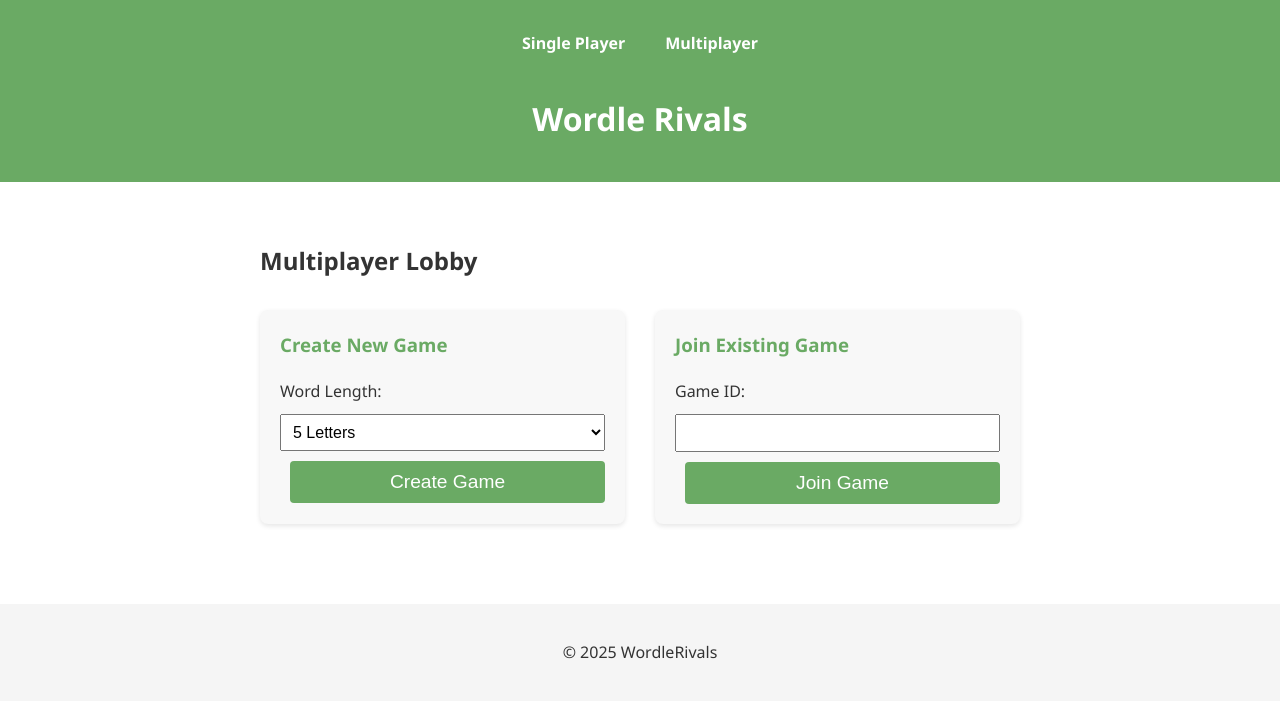
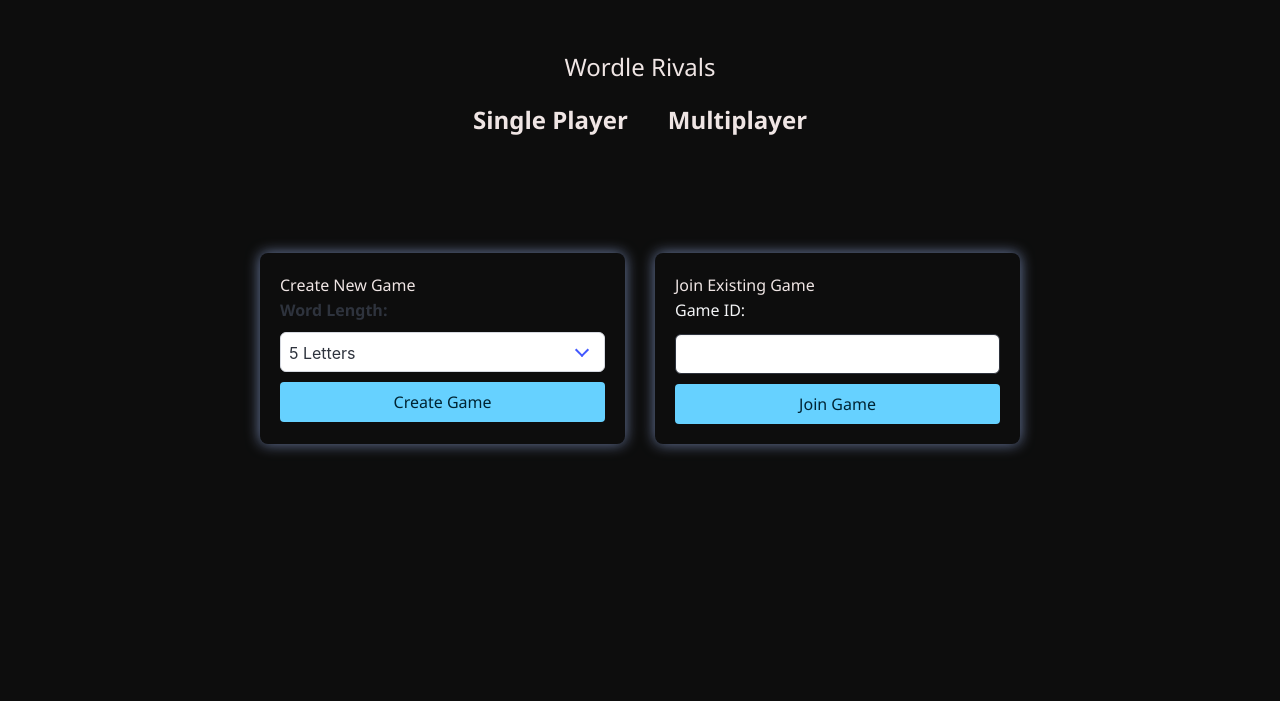
Before and after one commit to reivelrei/WordleRivals, a Flask app: page /multiplayer in a window 1280 px wide. Shown: the top 701 px of the page. Run offline with Flask 3, Linux system fonts and the light colour scheme; some libraries are stand-ins or nearby versions.

Commit message:
feat: Adjustment of the appearance for the single and multiplayer game pages

```diff
--- a/app/static/style.css
+++ b/app/static/style.css
@@ -1,17 +1,25 @@
 /* Base Styles */
+html {
+    background: #0d0d0d;
+}
+
 body {
     font-family: 'Segoe UI', Tahoma, Geneva, Verdana, sans-serif;
     margin: 0;
     padding: 0;
     line-height: 1.6;
     color: #333;
+    background: #0d0d0d;
 }
 
 header {
-    background: #6aaa64;
-    color: white;
-    padding: 1rem 0;
+    color: #efe5e4;
+    padding: 3rem 0;
     text-align: center;
+}
+
+header h1 {
+    font-size: 1.5rem;
 }
 
 nav {
@@ -22,7 +30,8 @@ nav {
 }
 
 nav a {
-    color: white;
+    color: #efe5e4;
+    font-size: 1.5rem;
     text-decoration: none;
     font-weight: bold;
     padding: 5px 10px;
@@ -39,27 +48,24 @@ main {
     padding: 20px;
 }
 
-footer {
-    text-align: center;
-    padding: 20px;
-    background: #f5f5f5;
-    margin-top: 40px;
-}
-
 /* Game Container */
 .game-container,
 .multiplayer-lobby,
 .multiplayer-game {
-    max-width: 800px;
+    max-width: 1000px;
     margin: 0 auto;
-    padding: 20px;
+}
+
+.game-container {
+    margin: auto;
+    text-align: center;
 }
 
 .guess-counter {
     font-size: 1.2em;
     margin: 15px 0;
     font-weight: bold;
-    color: #555;
+    color: #efe5e4;
 }
 
 /* Grid & Tiles */
@@ -125,29 +131,24 @@ footer {
 
 .submit-button,
 .lobby-options button {
-    padding: 10px 20px;
-    font-size: 1.2rem;
-    background: #6aaa64;
-    color: white;
     border: none;
     border-radius: 4px;
     cursor: pointer;
-    margin-left: 10px;
 }
+
 
 /* Result Screens */
 .result-container {
     display: flex;
     justify-content: center;
     align-items: center;
-    min-height: 70vh;
+    min-height: 50vh;
+    color: #efe5e4;
 }
 
 .result-box {
-    background: white;
     padding: 30px;
     border-radius: 10px;
-    box-shadow: 0 4px 10px rgba(0, 0, 0, 0.1);
     max-width: 400px;
     width: 100%;
     text-align: center;
@@ -216,11 +234,12 @@ footer {
     grid-template-columns: 1fr 1fr;
     gap: 30px;
     margin-top: 30px;
+    filter: drop-shadow(0px 0px 7px #7182a9);
 }
 
 .create-game,
 .join-game {
-    background: #f8f8f8;
+    background: #0d0d0d;
     padding: 20px;
     border-radius: 8px;
     box-shadow: 0 2px 5px rgba(0, 0, 0, 0.1);
@@ -228,7 +247,7 @@ footer {
 
 .lobby-options h3 {
     margin-top: 0;
-    color: #6aaa64;
+    color: #efe5e4;
 }
 
 .lobby-options form {
@@ -326,10 +355,9 @@ footer {
 
 .btn-primary {
     background-color: #4CAF50;
-    color: white;
+    color: #efe5e4;
 }
 
-.btn-secondary {
-    background-color: #f44336;
-    color: white;
+.field {
+    margin-bottom: 0 !important;
 }
--- a/app/templates/base.html
+++ b/app/templates/base.html
@@ -4,15 +4,16 @@
     <meta charset="UTF-8">
     <meta name="viewport" content="width=device-width, initial-scale=1.0">
     <title>Wordle Rivals</title>
+    <link rel="stylesheet" href="https://cdn.jsdelivr.net/npm/bulma@1.0.2/css/bulma.min.css">
     <link rel="stylesheet" href="{{ url_for('static', filename='style.css') }}">
 </head>
 <body>
     <header>
+        <h1>Wordle Rivals</h1>
         <nav>
             <a href="{{ url_for('main.singleplayer_home') }}">Single Player</a>
             <a href="{{ url_for('main.multiplayer_lobby') }}">Multiplayer</a>
         </nav>
-        <h1>Wordle Rivals</h1>
     </header>
 
     <main>
@@ -29,10 +30,6 @@
         {% block content %}{% endblock %}
     </main>
 
-    <footer>
-        <p>© 2025 WordleRivals</p>
-    </footer>
-
     {% block scripts %}{% endblock %}
 </body>
 </html>
--- a/app/templates/multiplayer/lobby.html
+++ b/app/templates/multiplayer/lobby.html
@@ -2,33 +2,42 @@
 
 {% block content %}
 <div class="multiplayer-lobby">
-    <h2>Multiplayer Lobby</h2>
 
     <div class="lobby-options">
         <div class="create-game">
             <h3>Create New Game</h3>
             <form id="create-game-form">
-                <label for="word-length">Word Length:</label>
-                <select id="word-length" name="length">
-                    <option value="5">5 Letters</option>
-                    <option value="6">6 Letters</option>
-                    <option value="7">7 Letters</option>
-                </select>
-                <button type="submit">Create Game</button>
+                <div class="field">
+                    <label for="word-length" class="label">Word Length:</label>
+                    <div class="control">
+                        <div class="select is-fullwidth">
+                            <select id="word-length" name="length">
+                                <option value="5">5 Letters</option>
+                            </select>
+                        </div>
+                    </div>
+                </div>
+                <button type="submit" class="button is-info">Create Game</button>
             </form>
             <div id="invite-section" style="display: none;">
                 <p>Share this link with your opponent:</p>
-                <input type="text" id="invite-link" readonly>
-                <button onclick="copyInviteLink()">Copy</button>
+                <div class="field has-addons">
+                    <div class="control is-expanded">
+                        <input type="text" id="invite-link" class="input is-dark" readonly>
+                    </div>
+                    <div class="control">
+                        <button onclick="copyInviteLink()" class="button is-success is-dark">Copy</button>
+                    </div>
+                </div>
             </div>
         </div>
 
         <div class="join-game">
             <h3>Join Existing Game</h3>
             <form id="join-game-form">
-                <label for="game-id">Game ID:</label>
-                <input type="text" id="game-id" name="game_id" required>
-                <button type="submit">Join Game</button>
+                <label for="game-id" class="has-text-light">Game ID:</label>
+                <input type="text" id="game-id" name="game_id" class="input is-dark" required>
+                <button type="submit" class="button is-info">Join Game</button>
             </form>
         </div>
     </div>
--- a/app/templates/singleplayer/lose.html
+++ b/app/templates/singleplayer/lose.html
@@ -11,7 +11,7 @@
             Better luck next time!
         </p>
         <div class="actions">
-            <a href="{{ url_for('main.singleplayer_home') }}" class="play-again">
+            <a href="{{ url_for('main.singleplayer_home') }}" class="play-again lose">
                 Try Again
             </a>
         </div>
--- a/app/templates/singleplayer/win.html
+++ b/app/templates/singleplayer/win.html
@@ -12,7 +12,7 @@
             {{ 'try' if guess_count == 1 else 'tries' }}!
         </p>
         <div class="actions">
-            <a href="{{ url_for('main.singleplayer_home') }}" class="play-again">
+            <a href="{{ url_for('main.singleplayer_home') }}" class="play-again win">
                 Play Again
             </a>
         </div>
```
Also changed, not shown: other parts of app/static/style.css (+43 -16 lines), app/templates/multiplayer/game.html (+9 -6 lines), app/templates/singleplayer/game.html (+24 -9 lines).
